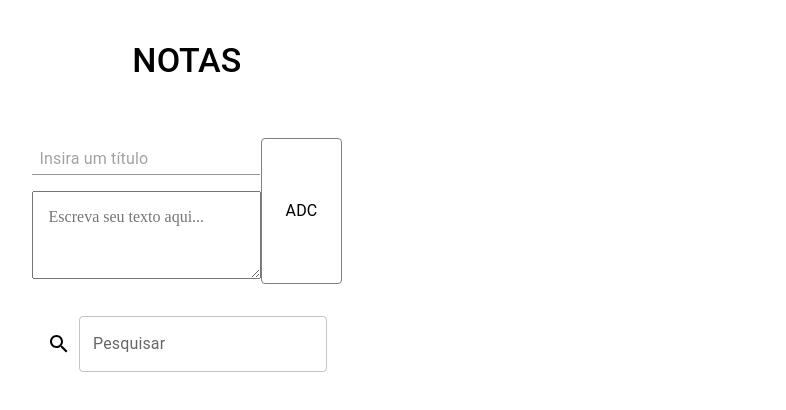
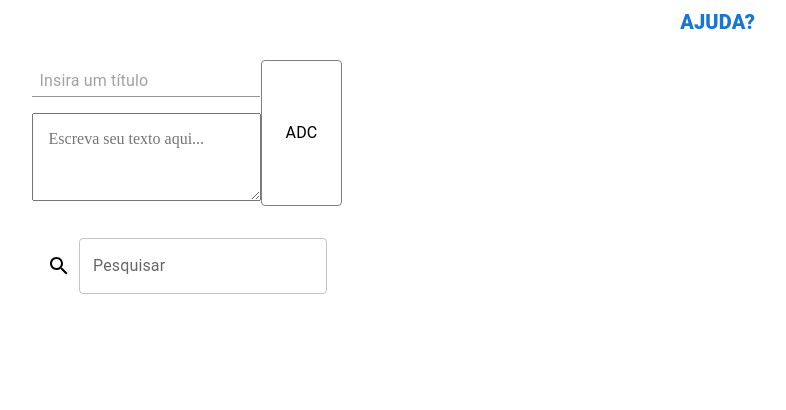
Before and after one commit to jorgelgf/xnotas, a React (Vite) app: page /home in a window 1280 px wide. Shown: the top 410 px of the page, without its empty margins (453-1239 px from the left). Built offline with nearby package versions, Linux system fonts and the light colour scheme.

Commit message:
feat: adc drawer informativo para header

```diff
--- a/src/Components/Header/Header.tsx
+++ b/src/Components/Header/Header.tsx
@@ -1,11 +1,45 @@
-import { Box, Typography, useTheme, } from '@mui/material';
+import { Box, Button, Drawer, Typography, useTheme, } from '@mui/material';
+import { useState } from 'react';
+import { constants } from './constants';
 export const Header = () => {
   const theme = useTheme();
+  const [booleanDrawer, setBooleanDrawer] = useState(false);
   return (
-    <Box textAlign='center' paddingY={theme.spacing(5)}>
-      <Typography variant="h4" fontWeight={500}>
-        NOTAS
-      </Typography>
-    </Box>
+    <>
+      <Box
+        width='100%'
+        display='flex'
+        justifyContent='flex-end'
+      >
+        <Button onClick={() => setBooleanDrawer(true)}>
+          <Typography
+            variant='h6'
+            fontWeight={900}
+          >
+            {constants.textButtonOpenDrawer}
+          </Typography>
+        </Button>
+        <Drawer anchor='right' open={booleanDrawer} onClick={() => setBooleanDrawer(false)}>
+          <Box
+            maxWidth={{ md: '300px', sm: theme.spacing(30) }}
+            paddingX={theme.spacing(10)}
+            paddingTop={theme.spacing(8)}
+            display='flex'
+            flexDirection='column'
+            gap={theme.spacing(2)}
+          >
+            <Typography
+              variant='h4'
+              fontWeight={600}
+            >{constants.titleEdit}
+            </Typography>
+            <Typography>
+              {constants.howToEdit}
+            </Typography>
+            <Typography textAlign='end' variant='h5'>Valeuzis! :)</Typography>
+          </Box>
+        </Drawer>
+      </Box >
+    </>
   );
 };
--- /dev/null
+++ b/src/Components/Header/constants.ts
@@ -0,0 +1,6 @@
+export const constants = {
+  textButtonOpenDrawer: "Ajuda?",
+  titleEdit: "Como editar?",
+  howToEdit:
+    'Basta copiar o título e colar no campo de inserir um título, o que você for escrever no campo "Escreva seu texto" será sobrescrito ',
+};
--- a/src/Components/Layout/Layout.tsx
+++ b/src/Components/Layout/Layout.tsx
@@ -1,12 +1,10 @@
-import { Button, Container } from '@mui/material'
+import { Button, Container, useTheme } from '@mui/material'
 import { ReactNode, useEffect, useState } from 'react'
 import { Header } from '../index';
 import { ArrowUpwardOutlined } from '@mui/icons-material';
 interface ILayoutProps {
   children: ReactNode;
 };
-export const Layout = ({ children }: ILayoutProps) => {
-  const [isVisible, setIsVisible] = useState(false);
 const SXButton = {
   letterSpacing: '2px',
   position: 'fixed',
@@ -24,14 +22,16 @@ export const Layout = ({ children }: ILayoutProps) => {
   },
   animation: 'anime 2s forwards',
   opacity: '0',
-    ' @keyframes anime': {
+  '@keyframes anime': {
     'to': {
       'transition': 'opacity 1s ease-in-out',
       'opacity': '0.7',
     }
   }
 };
-
+export const Layout = ({ children }: ILayoutProps) => {
+  const [isVisible, setIsVisible] = useState(false);
+  const theme = useTheme();
 
   const handleClickBack = () => {
     window.scrollTo({
@@ -39,7 +39,6 @@ export const Layout = ({ children }: ILayoutProps) => {
       behavior: "smooth",
     });
   };
-
   useEffect(() => {
     window.scrollTo(0, 0);
     const handleScroll = () => {
@@ -51,16 +50,15 @@ export const Layout = ({ children }: ILayoutProps) => {
         setIsVisible(true);
       } else {
         setIsVisible(false);
-      }
+      };
     };
     window.addEventListener("scroll", handleScroll);
     return () => {
       window.removeEventListener("scroll", handleScroll);
     };
   }, []);
-
   return (
-    <Container>
+    <Container style={{ paddingBottom: theme.spacing(8) }}>
       {isVisible && <Button sx={SXButton} onClick={handleClickBack}><ArrowUpwardOutlined /></Button>}
       <Header />
       {children}
```
Also changed, not shown: 1 other file (tests, documents, lock files or other folders). Lines whose indentation alone changed are shown as unchanged.
